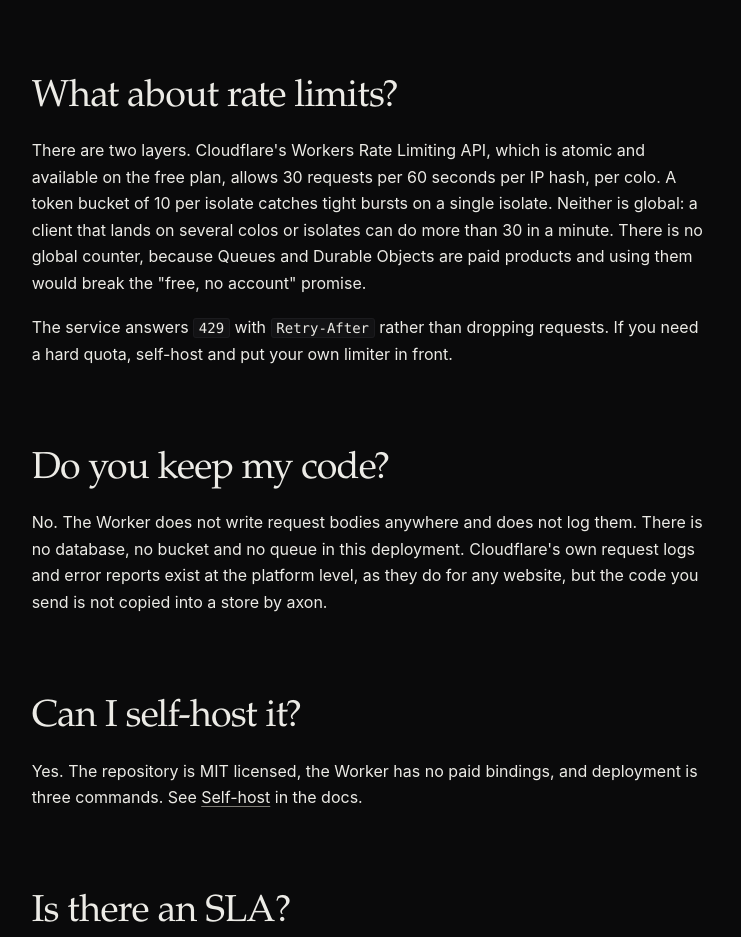
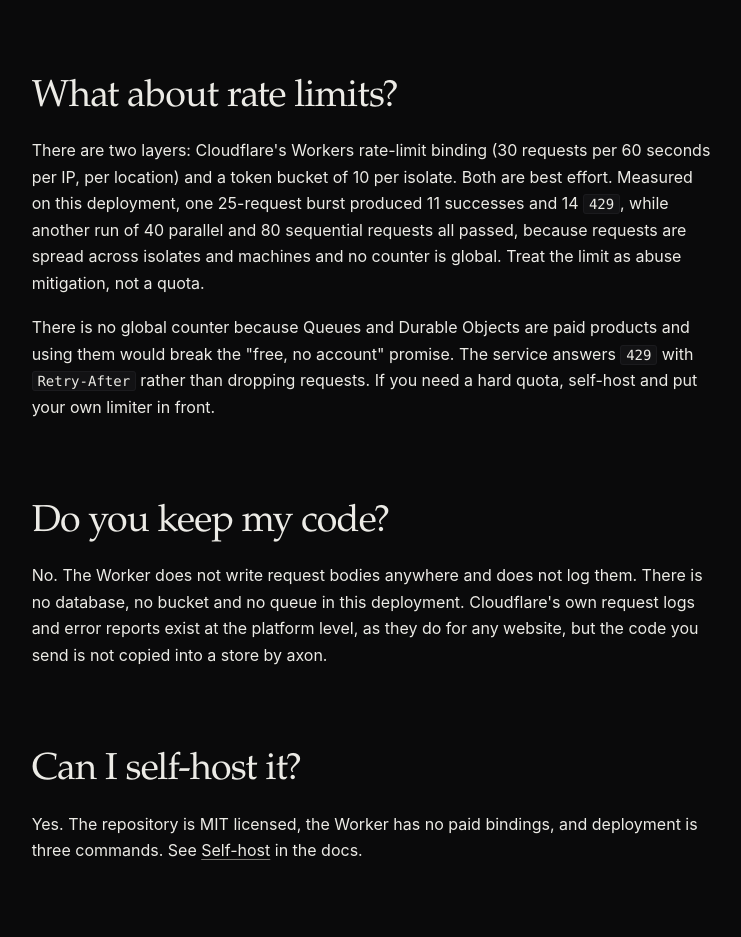
Before and after one commit to naas1201/axon, a website: page public/faq.html in a window 1280 px wide. Shown: the part 3180-4117 px from the top of the page, without its empty margins (269-1010 px from the left). Drawn offline with Linux system fonts and the light colour scheme; no server answers.

Commit message:
Document the measured behaviour of the rate limiter

```diff
--- a/public/faq.html
+++ b/public/faq.html
@@ -144,16 +144,18 @@
 
           <h2>What about rate limits?</h2>
           <p>
-            There are two layers. Cloudflare's Workers Rate Limiting API, which is atomic and
-            available on the free plan, allows 30 requests per 60 seconds per IP hash, per colo. A
-            token bucket of 10 per isolate catches tight bursts on a single isolate. Neither is
-            global: a client that lands on several colos or isolates can do more than 30 in a
-            minute. There is no global counter, because Queues and Durable Objects are paid products
-            and using them would break the "free, no account" promise.
+            There are two layers: Cloudflare's Workers rate-limit binding (30 requests per 60
+            seconds per IP, per location) and a token bucket of 10 per isolate. Both are best
+            effort. Measured on this deployment, one 25-request burst produced 11 successes and 14
+            <code>429</code>, while another run of 40 parallel and 80 sequential requests all
+            passed, because requests are spread across isolates and machines and no counter is
+            global. Treat the limit as abuse mitigation, not a quota.
           </p>
           <p>
-            The service answers <code>429</code> with <code>Retry-After</code> rather than dropping
-            requests. If you need a hard quota, self-host and put your own limiter in front.
+            There is no global counter because Queues and Durable Objects are paid products and
+            using them would break the "free, no account" promise. The service answers
+            <code>429</code> with <code>Retry-After</code> rather than dropping requests. If you
+            need a hard quota, self-host and put your own limiter in front.
           </p>
 
           <h2>Do you keep my code?</h2>
--- a/src/index.ts
+++ b/src/index.ts
@@ -482,7 +482,7 @@ export default {
                 concurrent_per_isolate: MAX_CONCURRENT,
                 queue_depth: MAX_QUEUE,
                 rate_limit:
-                  '30 req / 60 s per IP per colo (atomic Workers rate-limit binding) plus a burst bucket of 10 per isolate',
+                  '30 req / 60 s per IP per location (best effort) plus a burst bucket of 10 per isolate; soft when requests spread across isolates',
               },
               sandbox: {
                 filesystem: false,
```
Also changed, not shown: README.md.
